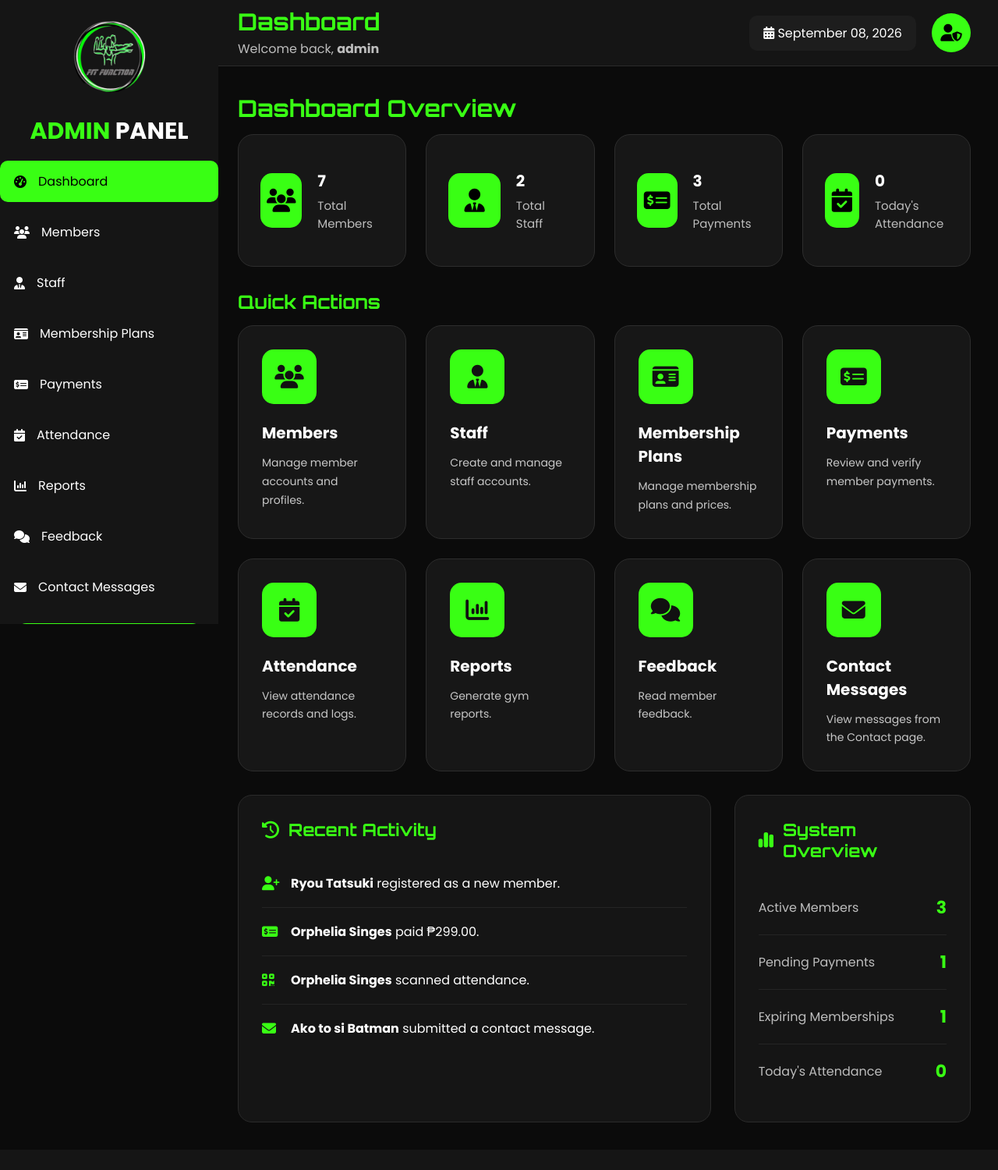
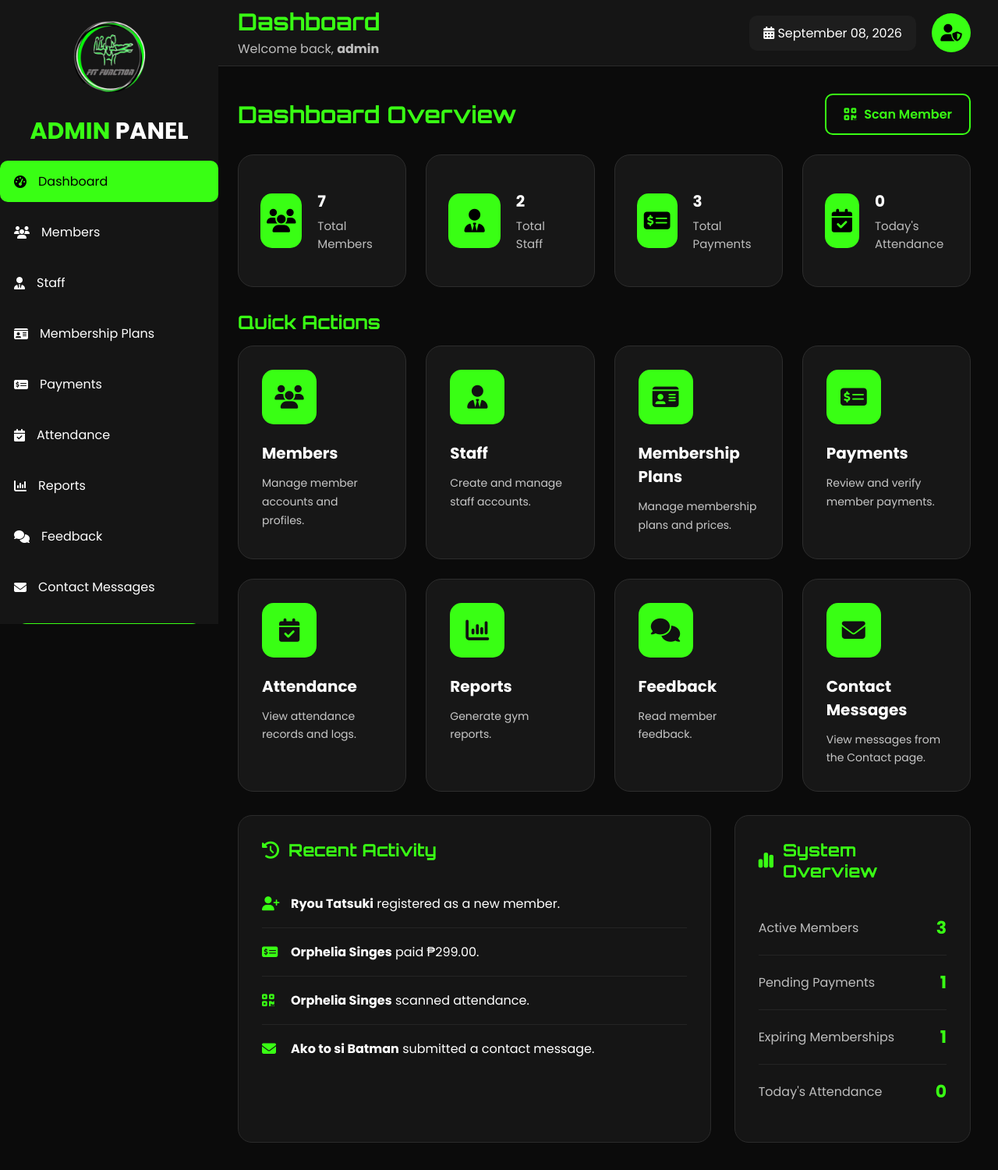
Before and after one commit to RyouJinnn/Gym-Management-System, a PHP site: page /gymProject/dashboard_admin.php in a window 1280 px wide. Shown: the whole page at 78% size. Before the commit the page ends 1439 px from the top, so only its background shows below. Run offline with PHP 8.4, Linux system fonts and the light colour scheme; a user stored in the database is signed in; data comes from the database, SQL or seed files in the repository.

Commit message:
Update dashboard_admin.php

```diff
--- a/dashboard_admin.php
+++ b/dashboard_admin.php
@@ -203,9 +203,18 @@ href="assets/css/admin.css">
 
 <div class="dashboard-content">
 
-    <h2 class="dashboard-title">
-        Dashboard Overview
-    </h2>
+    <div class="dashboard-overview-header">
+
+        <h2 class="dashboard-title">
+            Dashboard Overview
+        </h2>
+
+        <a href="scan_member.php" class="scan-member-btn">
+            <i class="fa-solid fa-qrcode"></i>
+            Scan Member
+        </a>
+
+    </div>
 
     <div class="stats-grid">
 
@@ -481,23 +490,14 @@ echo "<strong>"
 echo "No contact messages.";
 
 }
-
 ?>
-
 </span>
-
+</div>
+</div>
 </div>
 
-</div>
-
-        </div>
-
-    <!-- System Overview -->
-
     <div class="overview-card">
-
         <h2>
-
             <i class="fa-solid fa-chart-simple"></i>
 
             System Overview
@@ -549,19 +549,11 @@ echo "No contact messages.";
                 <?php echo $totalAttendance; ?>
 
             </strong>
-
         </div>
-
     </div>
-
 </div>
-
 </div>
-
 </div>
-
 </div>
-
 </body>
-
 </html>
```
